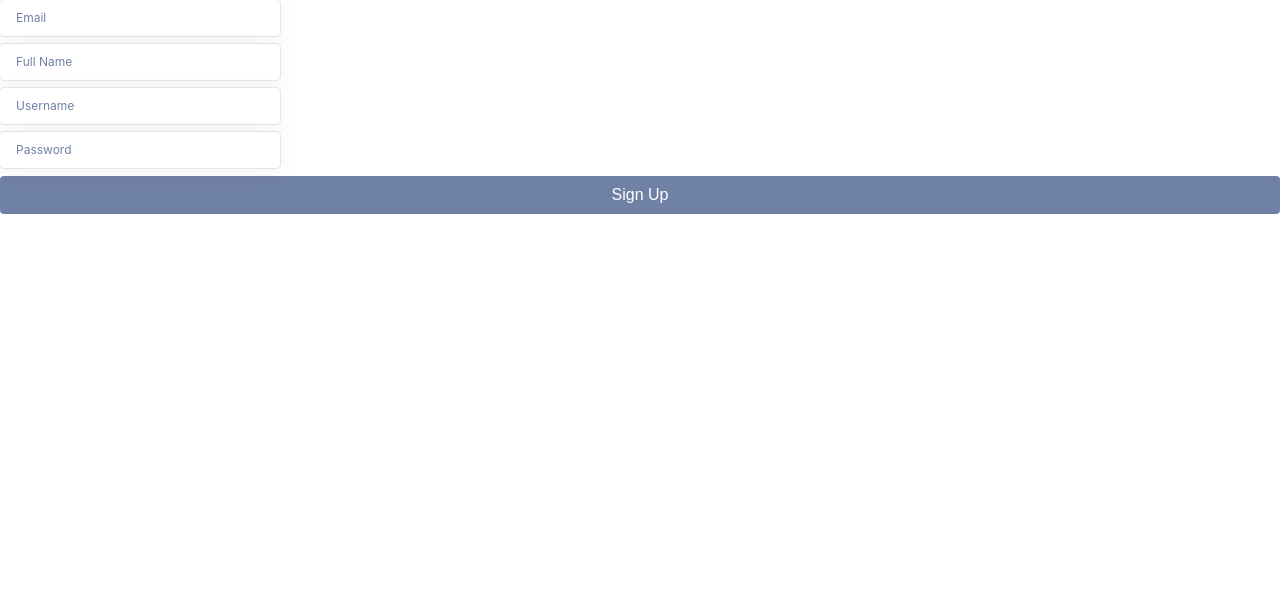
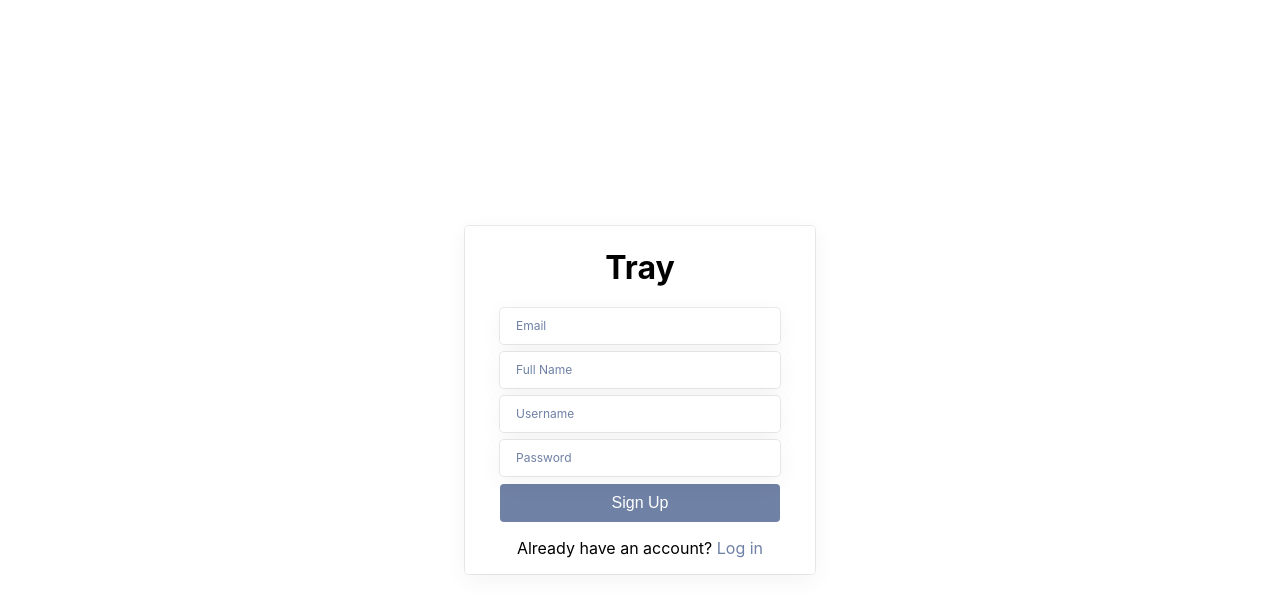
Before and after one commit to tiagowu/tray-social-platform, a React (Create React App) app: page /signup in a window 1280 px wide. Shown: the top 614 px of the page. Built offline with nearby package versions, Linux system fonts and the light colour scheme.

Commit message:
added header and login link

```diff
--- a/src/pages/Signup.js
+++ b/src/pages/Signup.js
@@ -1,10 +1,21 @@
 import React from "react";
+import { Link } from "react-router-dom";
 import SignUpForm from "../components/SignUpForm";
+import "./SignUp.css";
 
 const SignUp = () => {
   return (
-    <div>
-      <SignUpForm />
+    <div className="signup">
+      <div className="signup-container">
+        <h1>Tray</h1>
+        <SignUpForm />
+        <p>
+          Already have an account?{" "}
+          <Link to="/" className="login-link">
+            Log in
+          </Link>
+        </p>
+      </div>
     </div>
   );
 };
```
